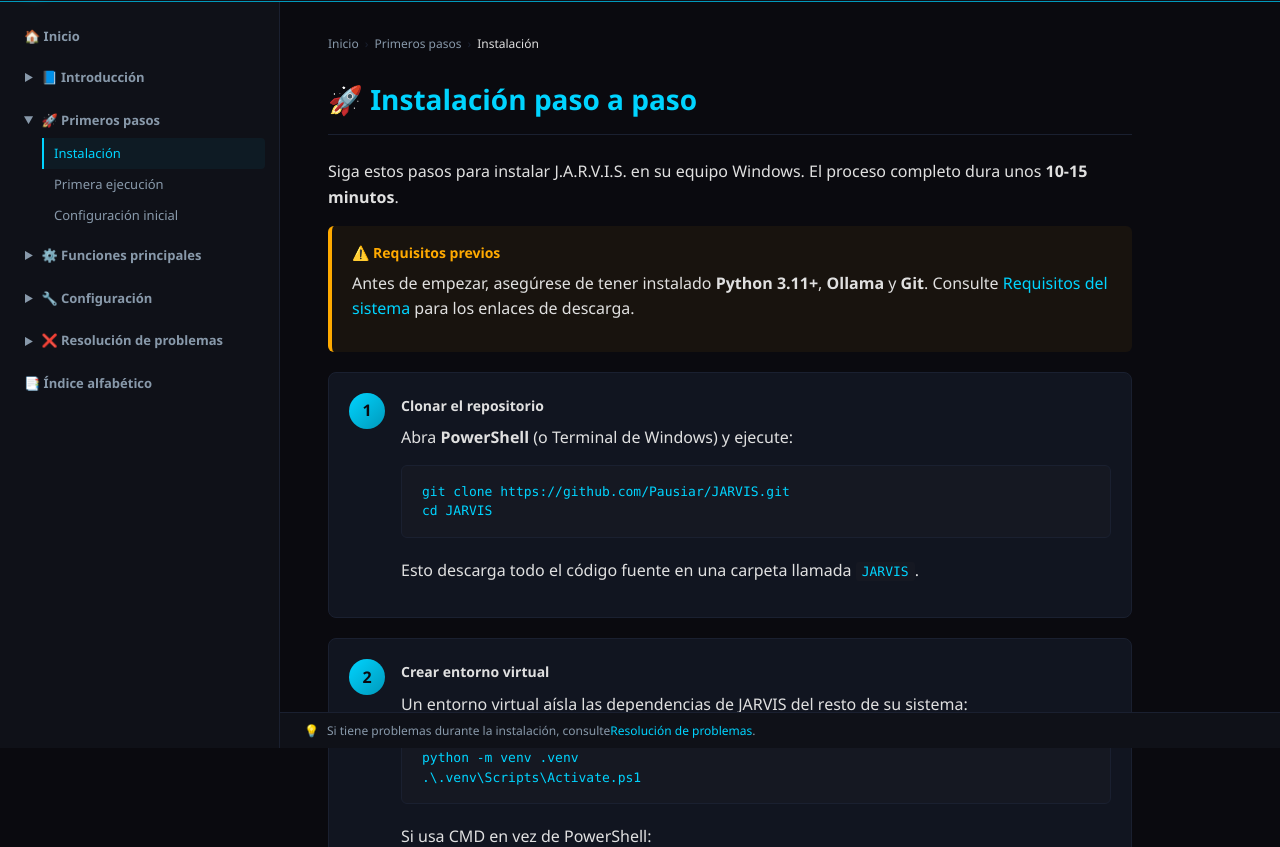
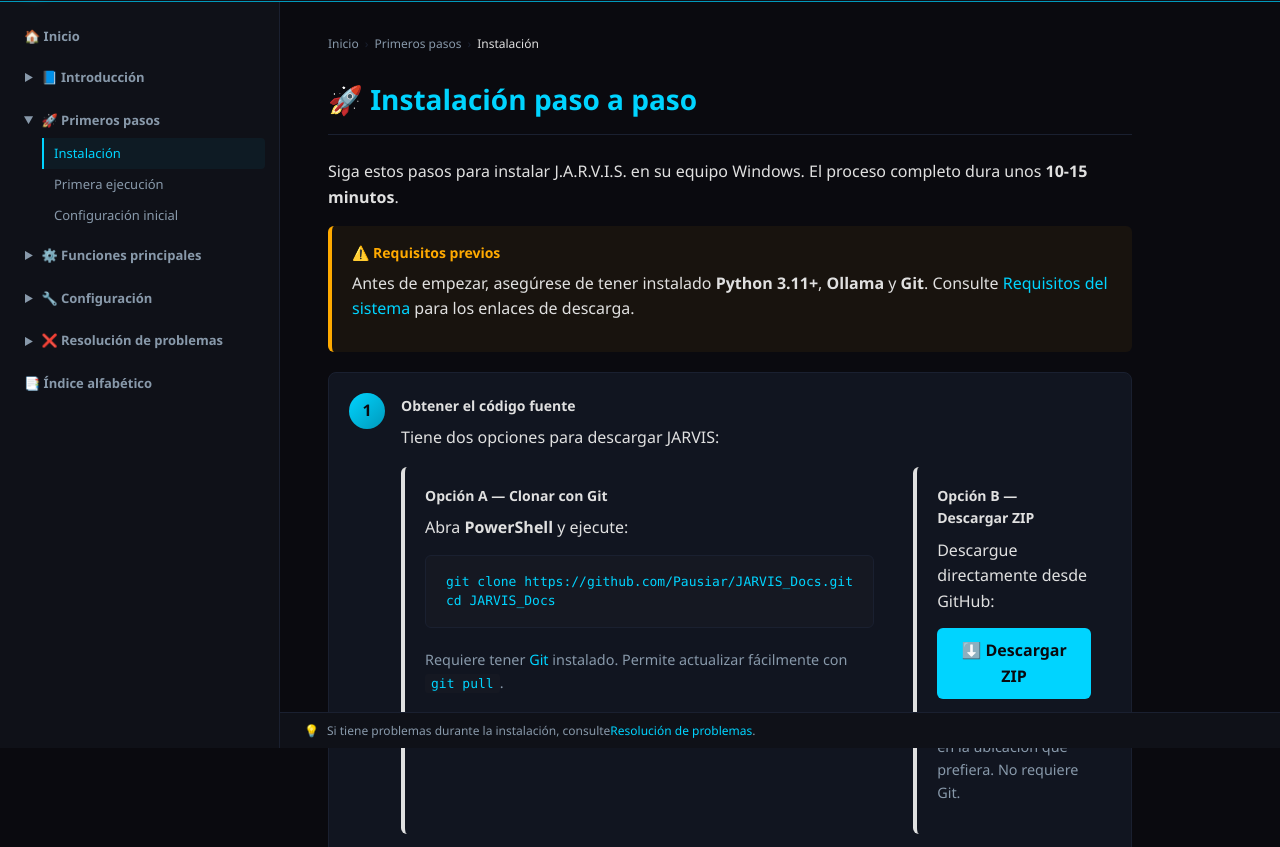
Before and after one commit to Pausiar/JARVIS_Docs, a plain HTML site: page instalacion.html in a window 1280 px wide. Shown: the part 52-899 px from the top of the page. Drawn offline with Linux system fonts and the light colour scheme.

Commit message:
Add files via upload

```diff
--- a/instalacion.html
+++ b/instalacion.html
@@ -90,11 +90,28 @@
   <div class="step" id="paso1">
     <div class="step-number">1</div>
     <div class="step-content">
-      <h4>Clonar el repositorio</h4>
-      <p>Abra <strong>PowerShell</strong> (o Terminal de Windows) y ejecute:</p>
-      <pre><code>git clone https://github.com/Pausiar/JARVIS.git
-cd JARVIS</code></pre>
-      <p>Esto descarga todo el código fuente en una carpeta llamada <code>JARVIS</code>.</p>
+      <h4>Obtener el código fuente</h4>
+      <p>Tiene dos opciones para descargar JARVIS:</p>
+
+      <div style="display:grid; grid-template-columns:1fr 1fr; gap:1.2rem; margin:1rem 0;">
+        <div class="callout info" style="margin:0;">
+          <h4>Opción A — Clonar con Git</h4>
+          <p>Abra <strong>PowerShell</strong> y ejecute:</p>
+          <pre><code>git clone https://github.com/Pausiar/JARVIS_Docs.git
+cd JARVIS_Docs</code></pre>
+          <p style="margin-top:8px; font-size:0.9em; color:var(--text-secondary);">Requiere tener <a href="https://git-scm.com" target="_blank">Git</a> instalado. Permite actualizar fácilmente con <code>git pull</code>.</p>
+        </div>
+        <div class="callout success" style="margin:0;">
+          <h4>Opción B — Descargar ZIP</h4>
+          <p>Descargue directamente desde GitHub:</p>
+          <p style="text-align:center; margin:12px 0;">
+            <a href="https://github.com/Pausiar/JARVIS_Docs/archive/refs/heads/main.zip" target="_blank" style="display:inline-block; background:var(--accent); color:var(--bg-primary); padding:10px 20px; border-radius:6px; font-weight:700; text-decoration:none;">⬇️ Descargar ZIP</a>
+          </p>
+          <p style="margin-top:8px; font-size:0.9em; color:var(--text-secondary);">Descomprima el ZIP en la ubicación que prefiera. No requiere Git.</p>
+        </div>
+      </div>
+
+      <p>En ambos casos, obtendrá una carpeta con todo el código fuente de JARVIS. Abra un terminal en esa carpeta para continuar.</p>
     </div>
   </div>
 
```
